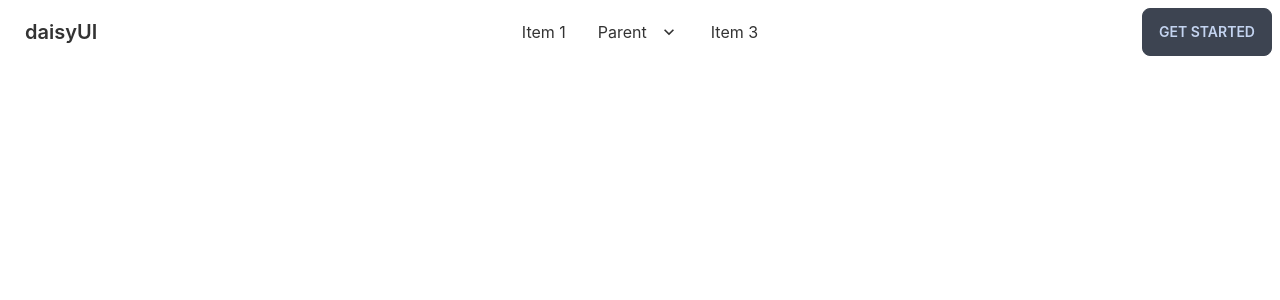
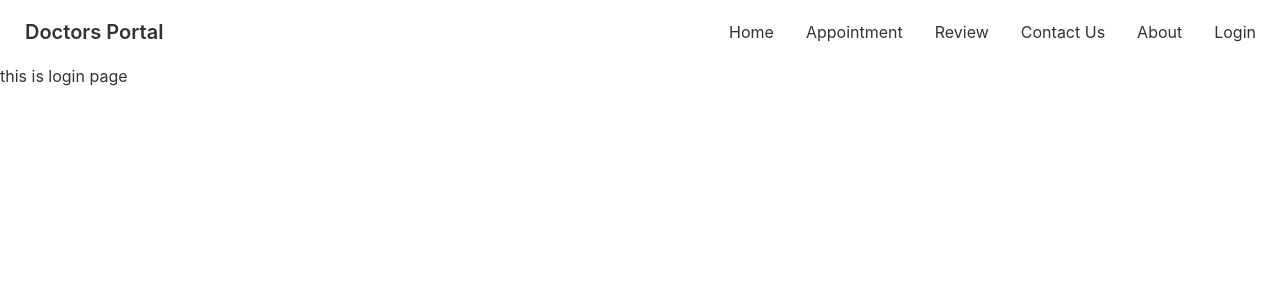
Before and after one commit to mukarrom/doctors-portal-client, a React (Create React App) app: page /login in a window 1280 px wide. Shown: the top 300 px of the page. Built offline with nearby package versions, Linux system fonts and the light colour scheme.

Commit message:
Navbar customized and login page added

```diff
--- a/src/App.js
+++ b/src/App.js
@@ -1,6 +1,7 @@
 import { Route, Routes } from 'react-router-dom';
-import About from './Pages/Home/About';
+import About from './Pages/About/About';
 import Home from './Pages/Home/Home';
+import Login from './Pages/Login/Login';
 import Navbar from './Pages/Shared/Navbar';
 
 function App() {
@@ -10,6 +11,7 @@
 			<Routes>
 				<Route path="/" element={<Home />}></Route>
 				<Route path="/about" element={<About />}></Route>
+				<Route path="/login" element={<Login />}></Route>
 			</Routes>
 		</div>
 	);
--- /dev/null
+++ b/src/Pages/Login/Login.js
@@ -0,0 +1,7 @@
+import React from 'react';
+
+const Login = () => {
+	return <div>this is login page</div>;
+};
+
+export default Login;
--- a/src/Pages/Shared/Navbar.js
+++ b/src/Pages/Shared/Navbar.js
@@ -1,6 +1,29 @@
 import React from 'react';
+import { Link } from 'react-router-dom';
 
 const Navbar = () => {
+	const menuItems = (
+		<>
+			<li>
+				<Link to="/">Home</Link>
+			</li>
+			<li>
+				<Link to="/appointment">Appointment</Link>
+			</li>
+			<li>
+				<Link to="/review">Review</Link>
+			</li>
+			<li>
+				<Link to="/contact">Contact Us</Link>
+			</li>
+			<li>
+				<Link to="/about">About</Link>
+			</li>
+			<li>
+				<Link to="/login">Login</Link>
+			</li>
+		</>
+	);
 	return (
 		<div className="navbar bg-base-100">
 			<div className="navbar-start">
@@ -25,72 +48,13 @@
 						tabIndex={0}
 						className="menu menu-compact dropdown-content mt-3 p-2 shadow bg-base-100 rounded-box w-52"
 					>
-						<li>
-							<a>Item 1</a>
-						</li>
-						<li tabIndex={0}>
-							<a className="justify-between">
-								Parent
-								<svg
-									className="fill-current"
-									xmlns="http://www.w3.org/2000/svg"
-									width="24"
-									height="24"
-									viewBox="0 0 24 24"
-								>
-									<path d="M8.59,16.58L13.17,12L8.59,7.41L10,6L16,12L10,18L8.59,16.58Z" />
-								</svg>
-							</a>
-							<ul className="p-2">
-								<li>
-									<a>Submenu 1</a>
-								</li>
-								<li>
-									<a>Submenu 2</a>
-								</li>
-							</ul>
-						</li>
-						<li>
-							<a>Item 3</a>
-						</li>
+						{menuItems}
 					</ul>
 				</div>
-				<a className="btn btn-ghost normal-case text-xl">daisyUI</a>
+				<a className="btn btn-ghost normal-case text-xl">Doctors Portal</a>
 			</div>
-			<div className="navbar-center hidden lg:flex">
-				<ul className="menu menu-horizontal p-0">
-					<li>
-						<a>Item 1</a>
-					</li>
-					<li tabIndex={0}>
-						<a>
-							Parent
-							<svg
-								className="fill-current"
-								xmlns="http://www.w3.org/2000/svg"
-								width="20"
-								height="20"
-								viewBox="0 0 24 24"
-							>
-								<path d="M7.41,8.58L12,13.17L16.59,8.58L18,10L12,16L6,10L7.41,8.58Z" />
-							</svg>
-						</a>
-						<ul className="p-2">
-							<li>
-								<a>Submenu 1</a>
-							</li>
-							<li>
-								<a>Submenu 2</a>
-							</li>
-						</ul>
-					</li>
-					<li>
-						<a>Item 3</a>
-					</li>
-				</ul>
-			</div>
-			<div className="navbar-end">
-				<a className="btn">Get started</a>
+			<div className="navbar-end hidden lg:flex">
+				<ul className="menu menu-horizontal p-0">{menuItems}</ul>
 			</div>
 		</div>
 	);
```
Also changed, not shown: src/Pages/About/About.js (renamed from src/Pages/Home/About.js).
